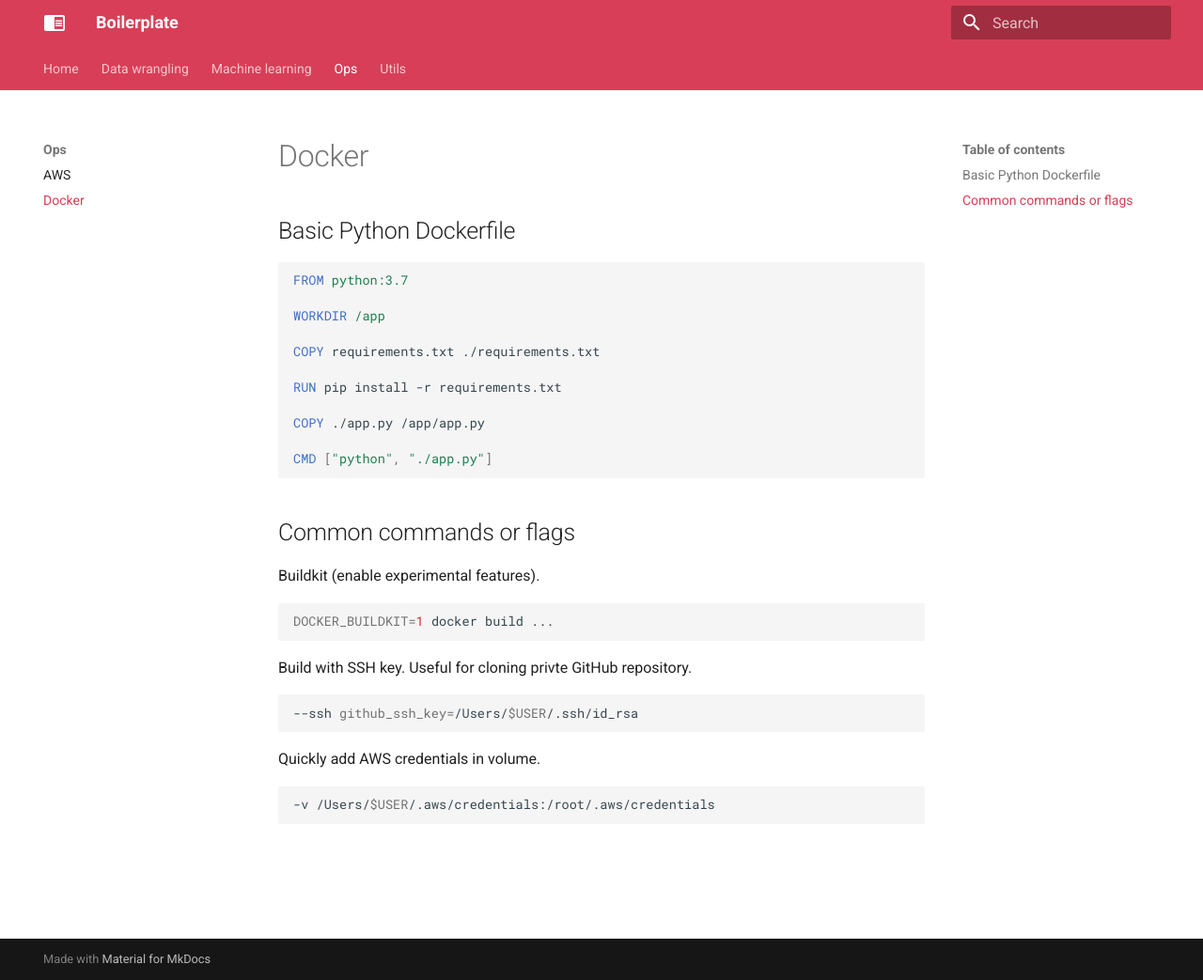
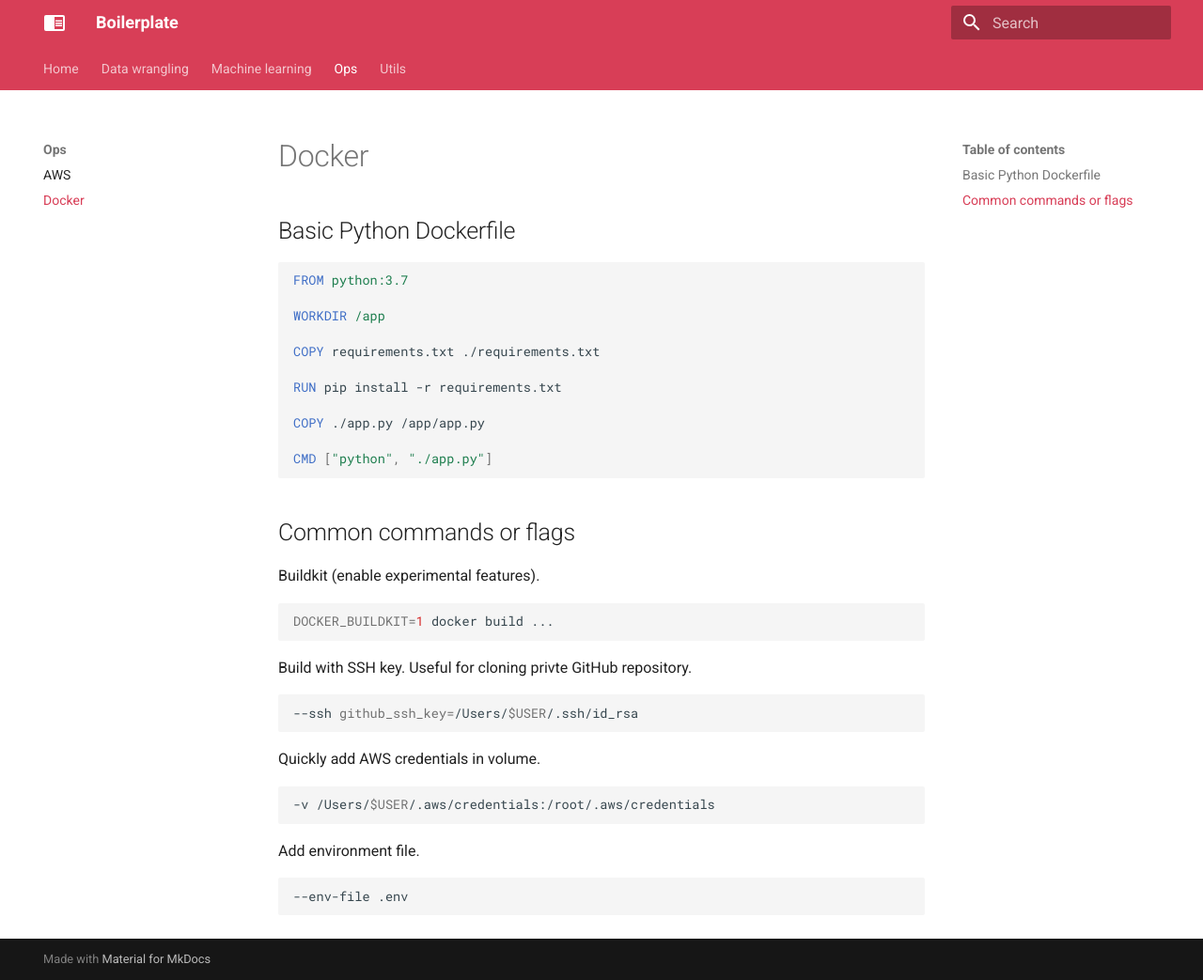
Before and after one commit to Ben8t/boilerplate, an MkDocs documentation site: the page built from docs/ops/docker.md, in a window 1280 px wide and 1043 px high. Shown: the whole window at 94% size. Built offline with MkDocs 1.6.1 and Material for MkDocs 9.7.7, drawn with Linux system fonts in a browser that asks for light colours.

Commit message:
[main] add environment file helper

````diff
--- a/docs/ops/docker.md
+++ b/docs/ops/docker.md
@@ -32,3 +32,8 @@ Quickly add AWS credentials in volume.
 ```bash
 -v /Users/$USER/.aws/credentials:/root/.aws/credentials
 ```
+
+Add environment file.
+```bash
+--env-file .env
+```
````
